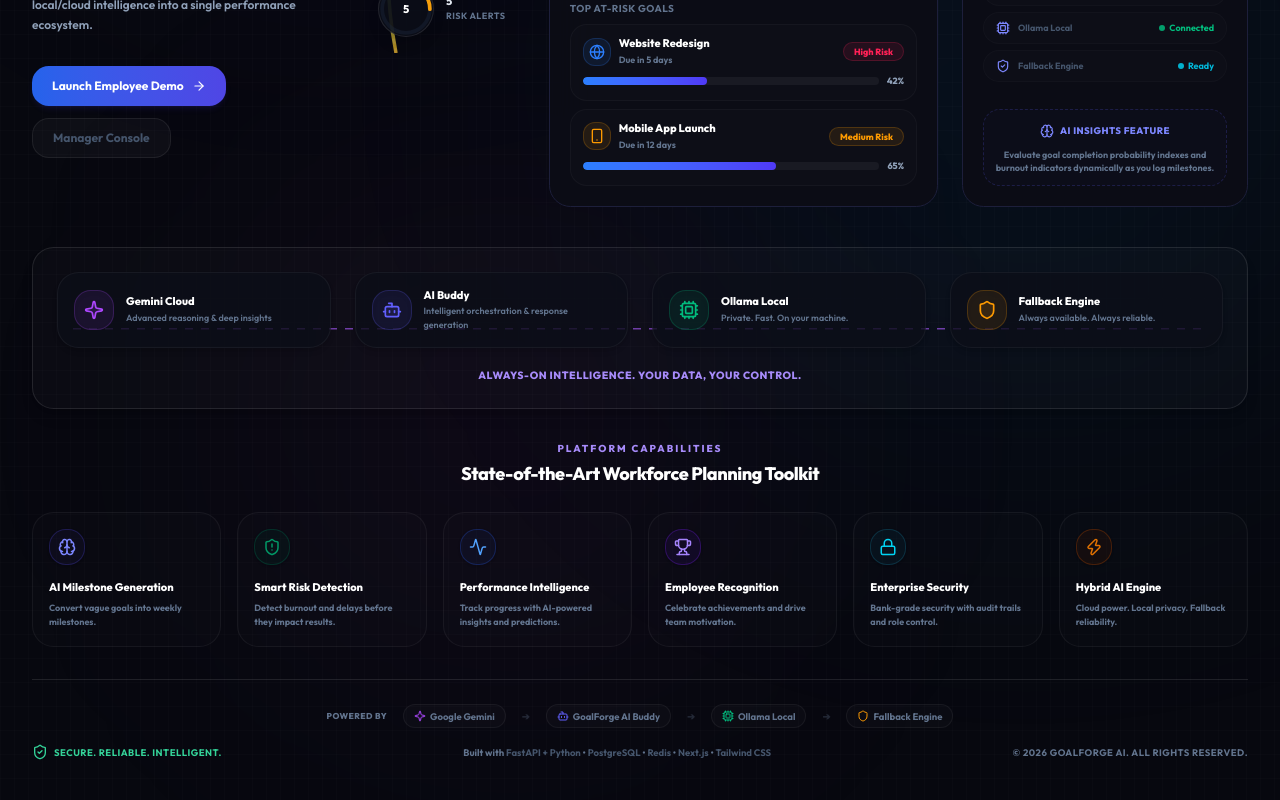
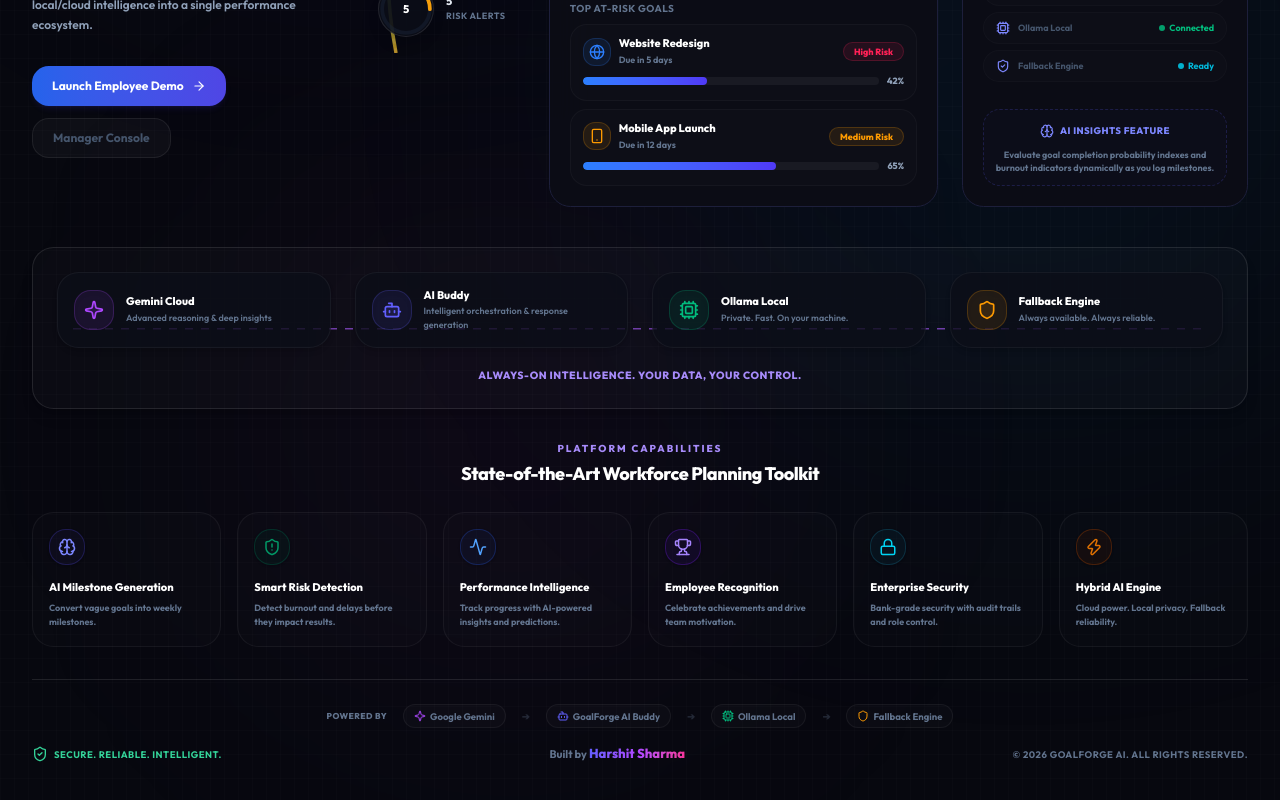
Before and after one commit to beastspirit2005/GoalForge_Ai-, a Next.js app in the folder frontend/: page / in a window 1280 px wide. Shown: the part 542-1342 px from the top of the page. Built offline with nearby package versions, Linux system fonts and the light colour scheme.

Commit message:
style: replace tech stack with colorful developer credit in footer

```diff
--- a/frontend/src/app/page.tsx
+++ b/frontend/src/app/page.tsx
@@ -1053,9 +1053,9 @@ export default function Home() {
               Secure. Reliable. Intelligent.
             </div>
 
-            {/* Build specs */}
-            <div className="text-center">
-              Built with <span className="text-slate-600 dark:text-slate-350">FastAPI + Python</span> • <span className="text-slate-600 dark:text-slate-350">PostgreSQL</span> • <span className="text-slate-600 dark:text-slate-350">Redis</span> • <span className="text-slate-600 dark:text-slate-350">Next.js</span> • <span className="text-slate-600 dark:text-slate-350">Tailwind CSS</span>
+            {/* Developer credit */}
+            <div className="text-center text-[11px]">
+              Built by <span className="text-[13px] font-black bg-gradient-to-r from-indigo-500 via-purple-500 to-pink-500 bg-clip-text text-transparent">Harshit Sharma</span>
             </div>
 
             {/* Copyright */}
```
